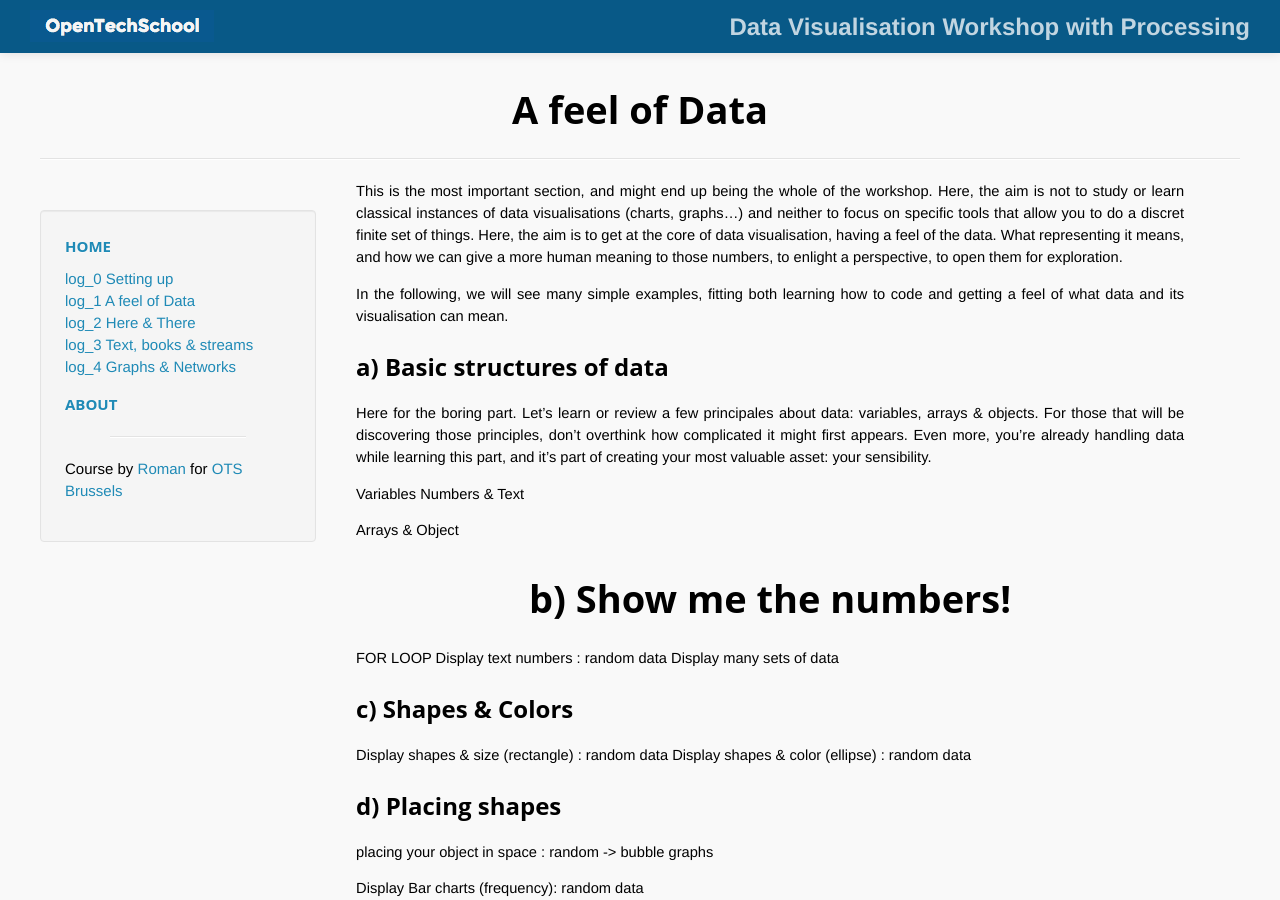
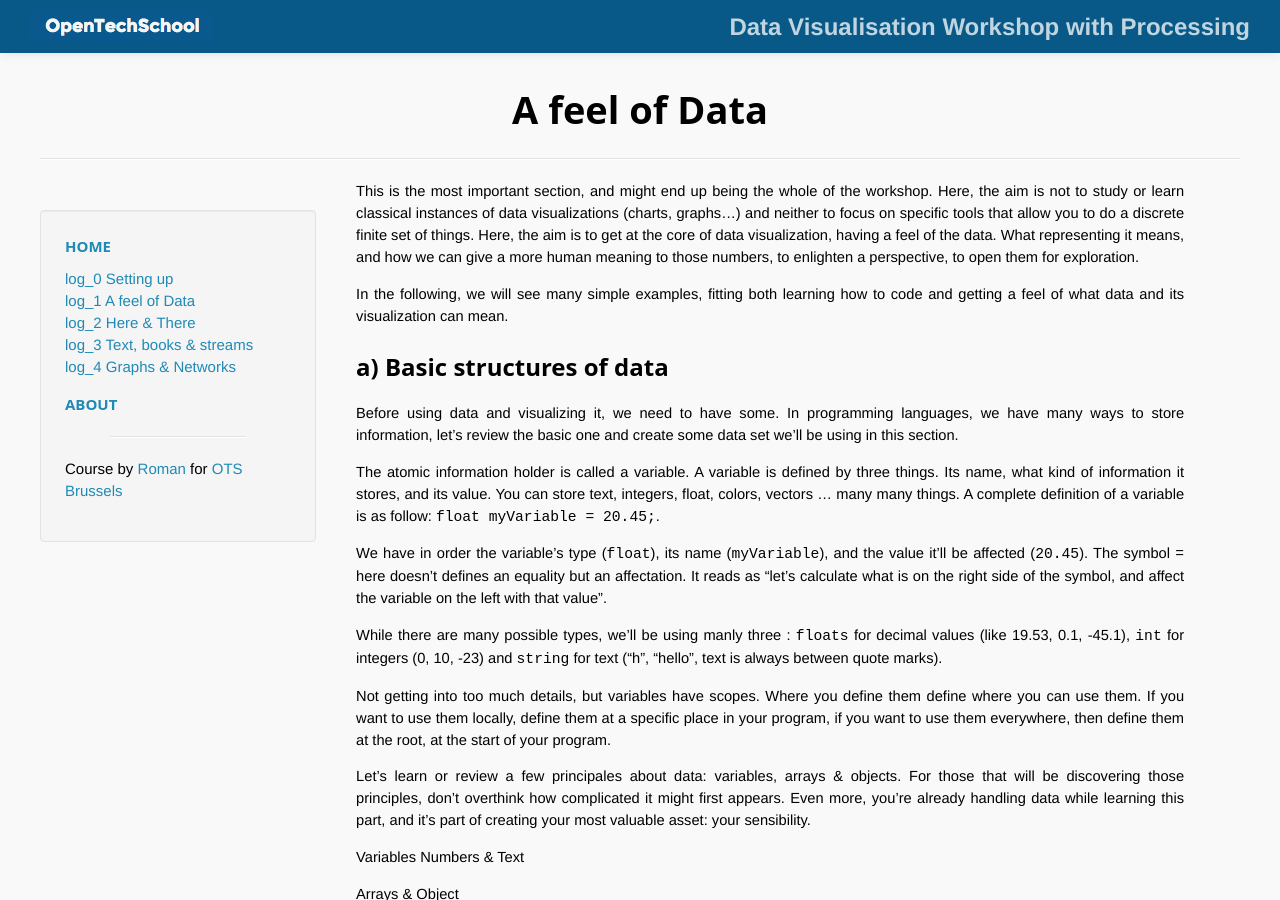
Before and after one commit to OpenTechSchool-Brussels/data-visualisation-with-processing, a Jekyll site: the page built from A-feel-of-data.markdown, in a window 1280 px wide and 900 px high. Built offline with Jekyll 4.4.1, drawn with Linux system fonts in a browser that asks for light colours; Markdown is read by kramdown in place of the engine named in the settings.

Commit message:
Update A-feel-of-data.markdown

```diff
--- a/A-feel-of-data.markdown
+++ b/A-feel-of-data.markdown
@@ -5,12 +5,23 @@ num: 1
 
 ---
 
-This is the most important section, and might end up being the whole of the workshop. Here, the aim is not to study or learn classical instances of data visualisations (charts, graphs...) and neither to focus on specific tools that allow you to do a discret finite set of things. Here, the aim is to get at the core of data visualisation, having a feel of the data. What representing it means, and how we can give a more human meaning to those numbers, to enlight a perspective, to open them for exploration.
+This is the most important section, and might end up being the whole of the workshop. Here, the aim is not to study or learn classical instances of data visualizations (charts, graphs...) and neither to focus on specific tools that allow you to do a discrete finite set of things. Here, the aim is to get at the core of data visualization, having a feel of the data. What representing it means, and how we can give a more human meaning to those numbers, to enlighten a perspective, to open them for exploration.
 
-In the following, we will see many simple examples, fitting both learning how to code and getting a feel of what data and its visualisation can mean.
+In the following, we will see many simple examples, fitting both learning how to code and getting a feel of what data and its visualization can mean.
 
 ##a) Basic structures of data
-Here for the boring part. Let's learn or review a few principales about data: variables, arrays & objects. For those that will be discovering those principles, don't overthink how complicated it might first appears. Even more, you're already handling data while learning this part, and it's part of creating your most valuable asset: your sensibility.
+Before using data and visualizing it, we need to have some. In programming languages, we have many ways to store information, let's review the basic one and create some data set we'll be using in this section.
+
+The atomic information holder is called a variable. A variable is defined by three things. Its name, what kind of information it stores, and its value. You can store text, integers, float, colors, vectors ... many many things. A complete definition of a variable is as follow: `float myVariable = 20.45;`.
+
+We have in order the variable’s type (`float`), its name (`myVariable`), and the value it’ll be affected (`20.45`). The symbol `=` here doesn’t defines an equality but an affectation. It reads as “let’s calculate what is on the right side of the symbol, and affect the variable on the left with that value”.
+
+While there are many possible types, we'll be using manly three : `floats` for decimal values (like 19.53, 0.1, -45.1), `int` for integers (0, 10, -23) and `string` for text ("h", "hello", text is always between quote marks).
+
+Not getting into too much details, but variables have scopes. Where you define them define where you can use them. If you want to use them locally, define them at a specific place in your program, if you want to use them everywhere, then define them at the root, at the start of your program.
+
+
+Let's learn or review a few principales about data: variables, arrays & objects. For those that will be discovering those principles, don't overthink how complicated it might first appears. Even more, you're already handling data while learning this part, and it's part of creating your most valuable asset: your sensibility.
 
 Variables Numbers & Text
 
```
